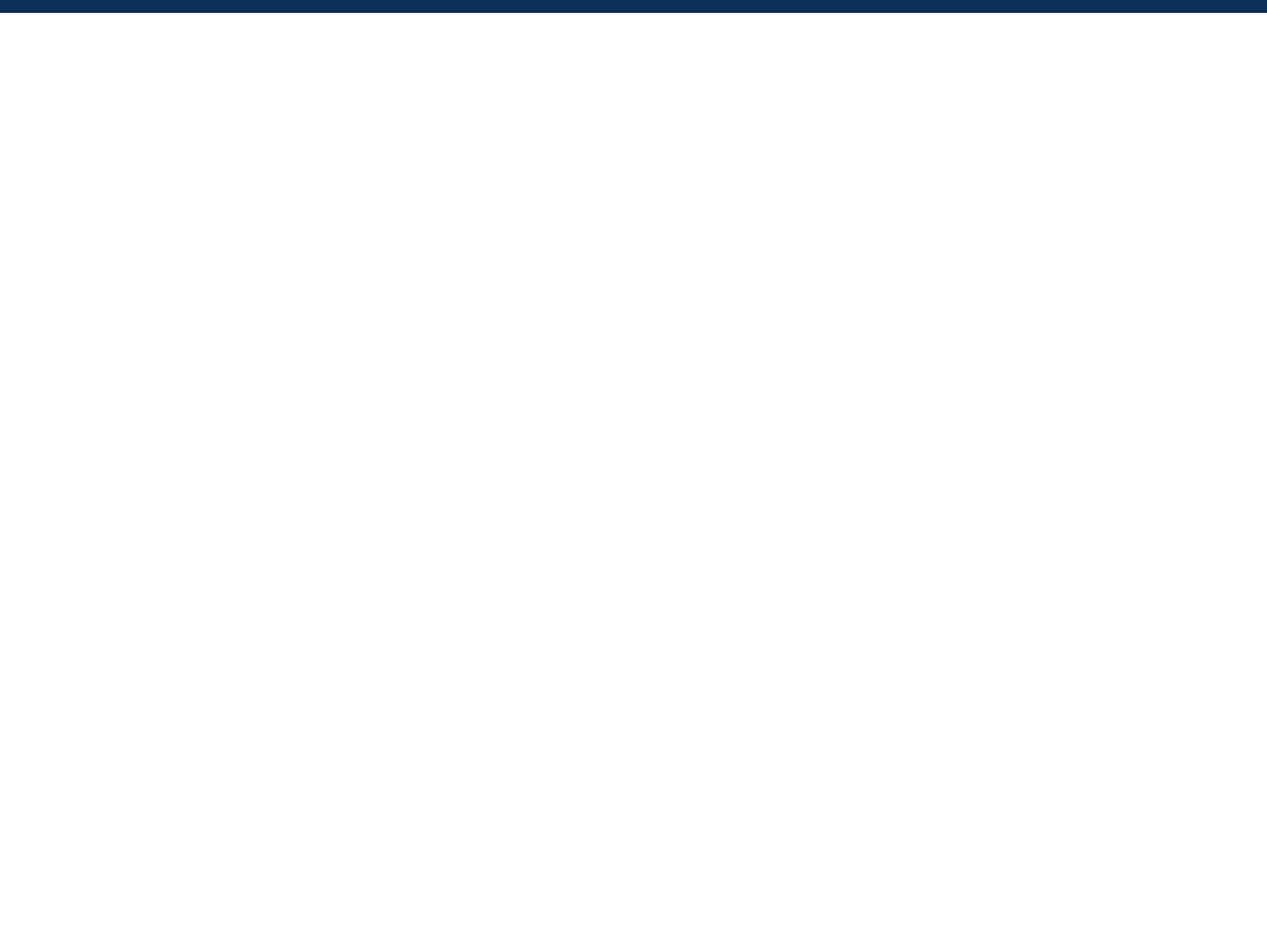
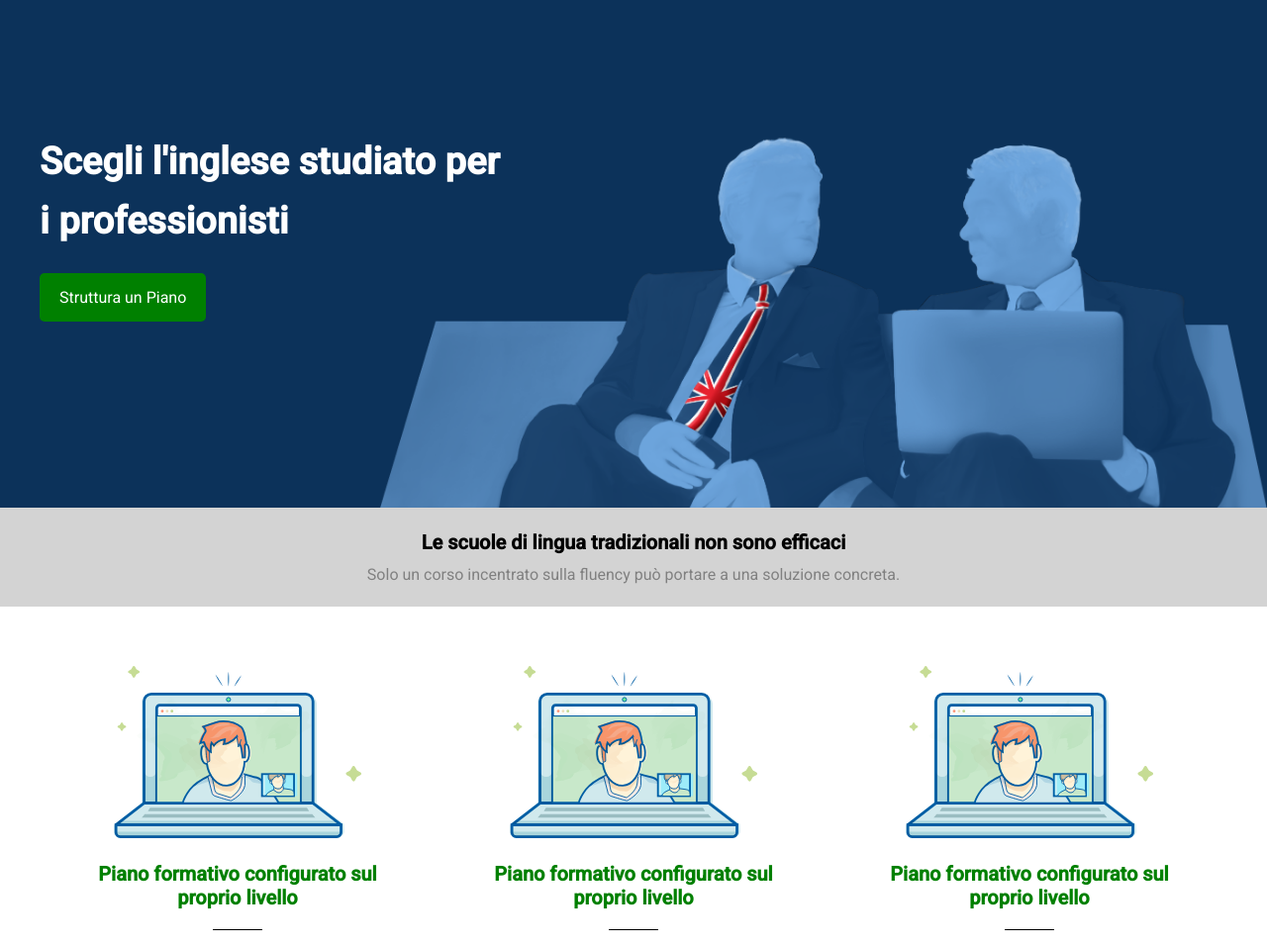
Before and after one commit to MartinFrancesco/htmlcss-fluentify, a plain HTML site: page index.html in a window 1280 px wide. Shown: the part 67-1024 px from the top of the page at 99% size. Before the commit the page ends 800 px from the top, so only its background shows below. Drawn offline with Linux system fonts and the light colour scheme.

Commit message:
Main content

```diff
--- a/css/style.css
+++ b/css/style.css
@@ -24,6 +24,7 @@ a:hover {
 .container {
   width: 1200px;
   margin: auto;
+  position: relative;
 }
 
 .clearfix::after {
@@ -34,6 +35,16 @@ a:hover {
 
 .float-left {
   float: left;
+}
+
+.col-3 {
+  width: calc(100% / 3);
+  padding: 40px 30px;
+}
+
+.width-50 {
+  width: 50%;
+  padding: 50px 80px;
 }
 
 /* Buttons */
@@ -49,7 +60,36 @@ a:hover {
   background-color: green;
 }
 
+.btn-large {
+  width: 100px;
+  padding: 15px 20px;
+  border-radius: 5px;
+  border: none;
+  background-color: green;
+}
+
 /* Tipography */
+h1 {
+  font-size: 38px;
+  color: #fff;
+  margin-bottom: 18px;
+}
+
+h2 {
+  font-size: 30px;
+  margin-bottom: 20px;
+  color: black;
+}
+
+h3 {
+  font-size: 20px;
+  color: black;
+}
+
+p {
+  line-height: 35px;
+}
+
 .text-center {
   text-align: center;
 }
@@ -82,3 +122,47 @@ nav ul li {
 .logo img {
   vertical-align: middle;
 }
+
+/* MAIN */
+
+/* Jumbotron */
+.jumbotron {
+  height: 500px;
+  background: #0c325a;
+  background-image: url(../img/background-header.png);
+  background-size: 70%;
+  background-repeat: no-repeat;
+  background-position: right bottom;
+}
+
+.box-text {
+  width: 40%;
+  padding-top: 10%;
+  line-height: 60px;
+}
+
+.first-footer {
+  line-height: 30px;
+  height: 100px;
+  padding: 20px;
+  background-color: #d3d3d3;
+}
+
+/* columns */
+.col-3 img {
+  max-width: 250px;
+  padding: 20px 0;
+}
+
+.col-3 h3 {
+  color: green;
+}
+
+.col-3 h3::after {
+  content: '';
+  display: block;
+  width: 50px;
+  height: 1px;
+  margin: 20px auto;
+  background-color: black;
+}
--- a/index.html
+++ b/index.html
@@ -46,7 +46,69 @@
           </nav>
         </div>
 
-      </header>
+    </header>
+
+    <main>
+      <!-- jumbotron -->
+      <section class="jumbotron">
+        <div class="container">
+          <div class="box-text">
+            <h1>Scegli l'inglese studiato per i professionisti</h1>
+            <a class="btn-large">Struttura un Piano</a>
+          </div>
+        </div>
+      </section>
+
+      <div class="first-footer text-center">
+        <h3>Le scuole di lingua tradizionali non sono efficaci</h3>
+        <p>Solo un corso incentrato sulla fluency può portare a una soluzione concreta.</p>
+      </div>
+
+      <section class="container clearfix">
+        <div class="col-3 float-left text-center">
+          <img src="./img/computer.svg" alt="">
+          <h3>Piano formativo configurato sul proprio livello</h3>
+          <p>Un metodo improntato sullo speaking con percorsi basati esattamente sulle esigenze personali dei partecipanti. Tutto parte da un accurato test di partenza per definire il livello e impostare gli obiettivi da raggiungere.</p>
+        </div>
+        <div class="col-3 float-left text-center">
+          <img src="./img/computer.svg" alt="">
+          <h3>Piano formativo configurato sul proprio livello</h3>
+          <p>Un metodo improntato sullo speaking con percorsi basati esattamente sulle esigenze personali dei partecipanti. Tutto parte da un accurato test di partenza per definire il livello e impostare gli obiettivi da raggiungere.</p>
+        </div>
+        <div class="col-3 float-left text-center">
+          <img src="./img/computer.svg" alt="">
+          <h3>Piano formativo configurato sul proprio livello</h3>
+          <p>Un metodo improntato sullo speaking con percorsi basati esattamente sulle esigenze personali dei partecipanti. Tutto parte da un accurato test di partenza per definire il livello e impostare gli obiettivi da raggiungere.</p>
+        </div>
+      </section>
+
+      <hr>
+
+      <section class="container clearfix">
+        <div class="info width-50 float-left">
+          <img src="./img/mountain.svg" alt="SEO-Keywords">
+        </div>
+
+        <div class="info width-50 float-left">
+          <h2>Scopri il tuo livello iniziale e struttura un piano personalizzato</h2>
+          <p>L'esperienza Fluentify parte sempre da un test di placement per avere una chiara visione del tuo inglese, ad oggi.</p>
+          <a href="#">Scopri il nostro test di placement</a>
+        </div>
+      </section>
+
+
+
+
+
+
+
+
+
+
+
+
+    </main>
+
 
 
 
```
